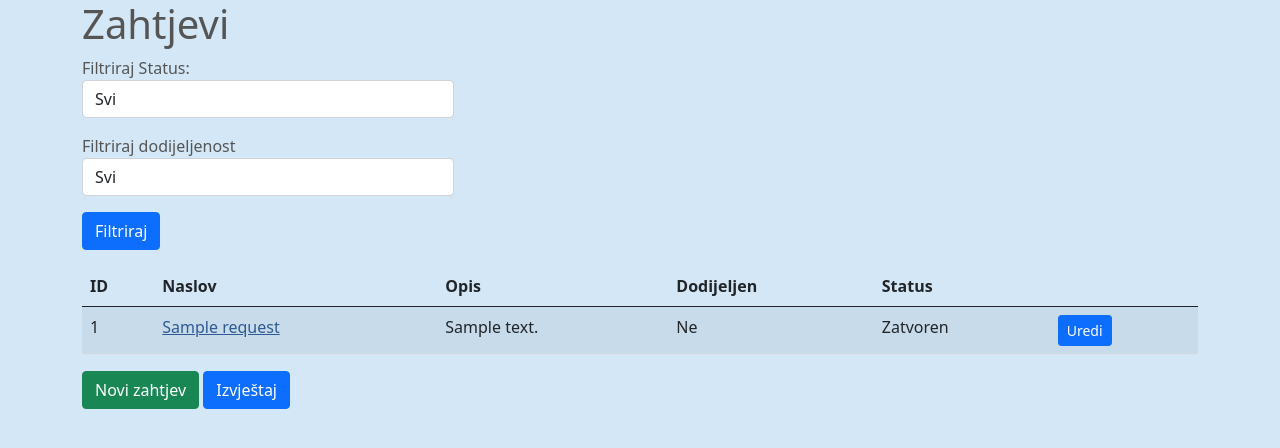
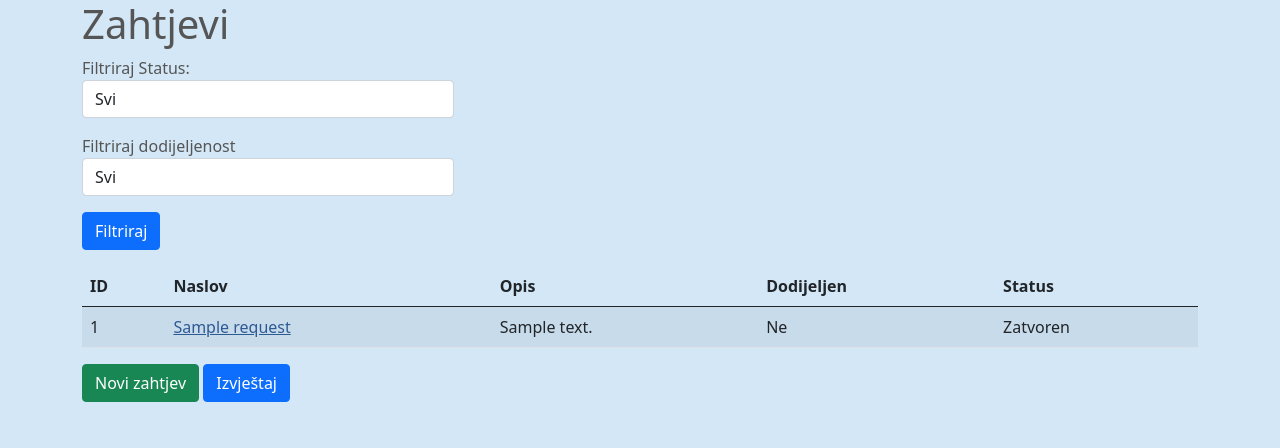
Before and after one commit to igorpavlic/Helpdesk, a Flask app: template templates/index.html in a window 1280 px wide. Shown: the top 448 px of the page. Run offline with Flask 3, Linux system fonts and the light colour scheme; the template is opened without the code that fills it: most values are stand-ins (such as "Sample title", 1, 10 or a date in 2020).

Commit message:
Update index.html

```diff
--- a/templates/index.html
+++ b/templates/index.html
@@ -46,18 +46,16 @@
                     <th>Opis</th>
                     <th>Dodijeljen</th>
                     <th>Status</th>
-                    <th></th>
                 </tr>
             </thead>
             <tbody>
                 {% for request in requests %}
                 <tr>
                     <td>{{ request.id }}</td>
-                     <td><a href="/modify_request/{{ request.id }}">{{ request.title }}</a></td>
+                    <td><a href="/modify_request/{{ request.id }}">{{ request.title }}</a></td>
                     <td>{{ request.description }}</td>
                     <td>{{ "Da" if request.assigned else "Ne" }}</td>
                     <td>{{ request.status }}</td>
-                    <td><a href="/modify_request/{{ request.id }}" class="btn btn-sm btn-primary">Uredi</a></td>
                 </tr>
                 {% endfor %}
             </tbody>
```
